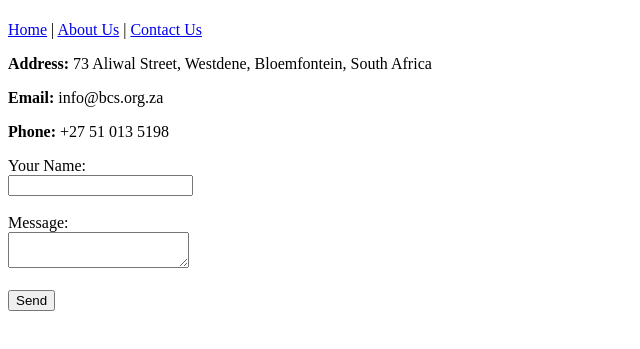
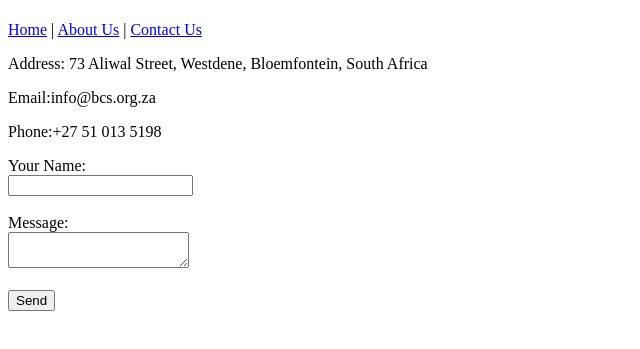
Before and after one commit to karabo-10/WEDE-Practical, a plain HTML site: page contact.html in a window 1280 px wide. Shown: the part 59-408 px from the top of the page, without its empty margins (0-640 px from the left). Drawn offline with Linux system fonts and the light colour scheme.

Commit message:
Update contact.html
Remove bold

```diff
--- a/contact.html
+++ b/contact.html
@@ -13,9 +13,9 @@
     <a href="contact.html">Contact Us</a>
   </nav>
 
-  <p><strong>Address:</strong> 73 Aliwal Street, Westdene, Bloemfontein, South Africa</p>
-  <p><strong>Email:</strong> info@bcs.org.za</p>
-  <p><strong>Phone:</strong> +27 51 013 5198</p>
+  <p>Address: 73 Aliwal Street, Westdene, Bloemfontein, South Africa</p>
+  <p>Email:info@bcs.org.za</p>
+  <p>Phone:+27 51 013 5198</p>
 
   <form>
     <label for="name">Your Name:</label><br>
```
